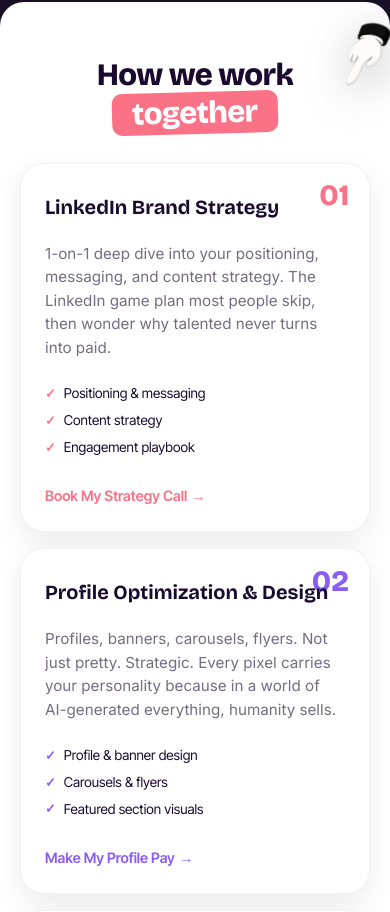
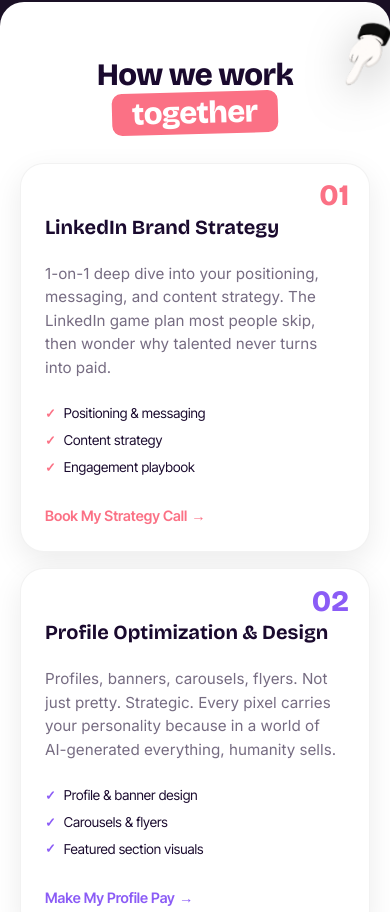
Before and after one commit to destinyjob/designwithjazz, a website: page index.html in a window 390 px wide. Shown: the part 3237-4149 px from the top of the page. Drawn offline with nearby package versions, Linux system fonts and the light colour scheme; a web font is replaced by a local one.

Commit message:
style(services): more top padding so titles clear the corner numbers
The 01/02/03 numbers sit absolutely positioned in the top-right of
each card. Card top-padding was small enough that the title's vertical
zone overlapped the number's vertical zone, making them feel cramped.

- desktop: padding-top 3rem -> 5rem (clears number bottom (~64px) by
  16px before the title starts)
- mobile: padding-top 1.75rem -> 3rem (same idea, scaled to the
  smaller number)

Co-Authored-By: Destiny Job <jobdestiny4@gmail.com>

```diff
--- a/css/styles.css
+++ b/css/styles.css
@@ -3180,7 +3180,9 @@
 .service-card-v2 {
     background: white;
     border-radius: var(--border-radius-xl);
-    padding: 3rem 2.25rem 2.5rem;
+    /* 5rem top padding clears the absolutely-positioned 01/02/03 number
+       with breathing room before the title starts. */
+    padding: 5rem 2.25rem 2.5rem;
     border: 1px solid rgba(0,0,0,0.05);
     box-shadow: var(--shadow-md);
     position: relative;
@@ -4147,7 +4149,7 @@
         max-width: 100%;
     }
     .service-card-v2 {
-        padding: 1.75rem 1.5rem 1.5rem;
+        padding: 3rem 1.5rem 1.5rem;
         min-height: auto;
         border-radius: 24px;
     }
```
